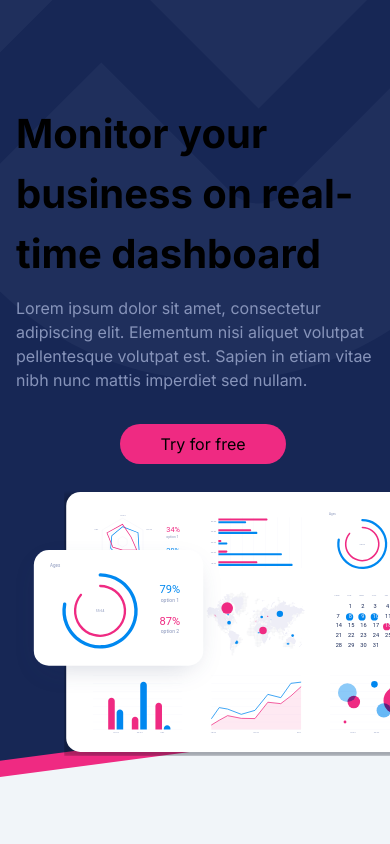
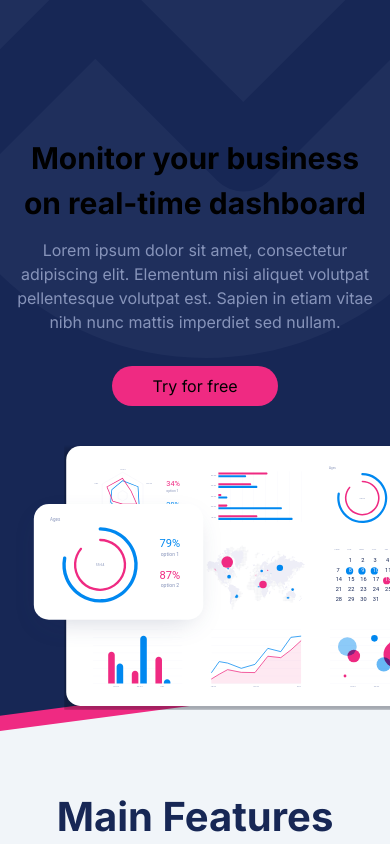
Before and after one commit to Andreyhuey/analytics, a Next.js app: page / in a window 390 px wide. Shown: the top 844 px of the page. Built offline with nearby package versions, Linux system fonts and the light colour scheme.

Commit message:
Header made responsive for all sizes

```diff
--- a/src/components/Header.tsx
+++ b/src/components/Header.tsx
@@ -9,10 +9,10 @@ import Link from "next/link";
 const Header = () => {
   return (
     <div className="relative overflow-hidden bg-[url('../assets/background-top.svg')] bg-no-repeat bg-cover">
-      {/* nav component */}
-      <div className="relative z-10 lg:py-12 md:py-3 px-4 lg:px-40">
+      <div className="relative z-10 lg:py-12 md:py-8 py-4 px-4 lg:px-40">
+        {/* nav component for tabs and pcs */}
         <nav>
-          <div className="lg:flex justify-between hidden">
+          <div className="md:flex justify-between hidden">
             <div className="flex justify-between items-center gap-x-16">
               <Link className="flex gap-3 items-center cursor-pointer" href="/">
                 <Image src={logo} alt="Analytics logo" />
@@ -47,13 +47,13 @@ const Header = () => {
         </nav>
       </div>
 
-      <div className="relative z-10  pl-4 lg:pl-40">
-        <div className="flex  flex-col md:flex-row justify-between pt-6">
-          <div className="flex flex-1 pt-20 md:items-start items-center justify-center md:justify-start flex-col gap-3 lg:max-w-[470px]">
-            <h1 className="font-[700] text-[40px] ">
+      <div className="relative z-10 pl-4 lg:pl-40">
+        <div className="flex flex-col lg:flex-row justify-between gap-3 pt-6">
+          <div className="flex flex-1 pt-20 lg:items-start items-center justify-center lg:justify-start flex-col gap-3 lg:max-w-[470px] pr-4">
+            <h1 className="font-[700] md:text-[40px] text-[30px] text-center lg:text-start md:max-w-[550px] ">
               Monitor your business on real-time dashboard
             </h1>
-            <p className="text-[#8794BA] font-[400]">
+            <p className="text-[#8794BA] font-[400] text-center lg:text-start md:max-w-[550px]">
               Lorem ipsum dolor sit amet, consectetur adipiscing elit. Elementum
               nisi aliquet volutpat pellentesque volutpat est. Sapien in etiam
               vitae nibh nunc mattis imperdiet sed nullam.{" "}
@@ -64,16 +64,12 @@ const Header = () => {
             </button>
           </div>
 
-          {/* <div className="relative z-10 h-[500px] flex-1"> */}
-          {/* <div className="absolute inset-0 right-[-61%]"> */}
           <Image
             src={mainScreen}
             alt="main screen content"
             // layout="fill"
             objectFit="contain"
           />
-          {/* </div> */}
-          {/* </div> */}
         </div>
       </div>
     </div>
```
